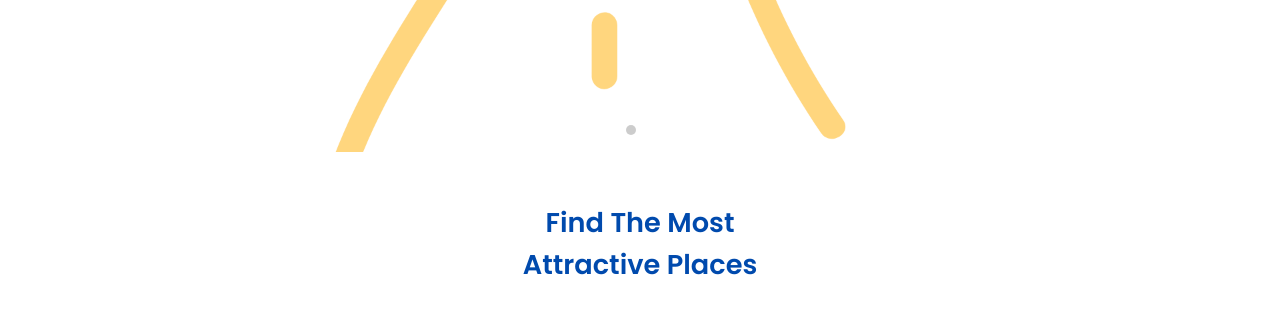
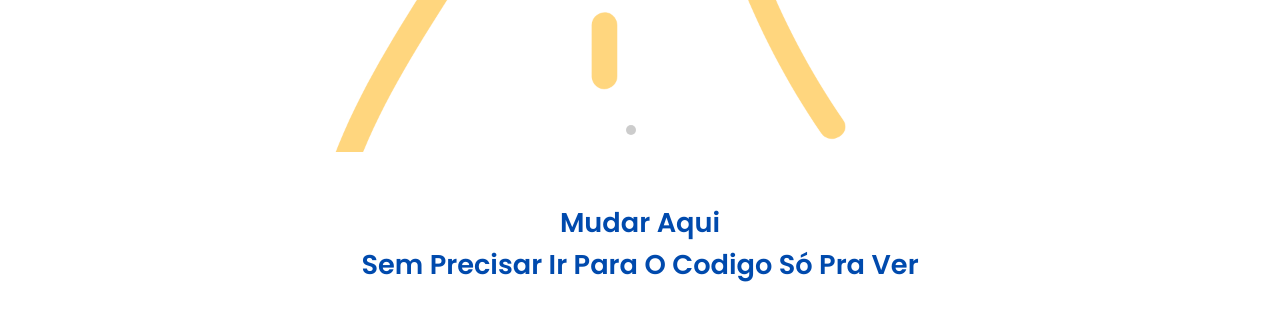
Before and after one commit to eduardoandraade/blog-site-take-fullness, a plain HTML site: page index.html in a window 1280 px wide. Shown: the part 488-800 px from the top of the page. Drawn offline with nearby package versions, Linux system fonts and the light colour scheme.

Commit message:
teste
parado a bastante tempo, voltando ao projeto aos poucos

```diff
--- a/index.html
+++ b/index.html
@@ -71,7 +71,7 @@ href="https://cdn.jsdelivr.net/npm/swiper/swiper-bundle.min.css"/>
 
     <section class="places" id="places">
         <div class="heading">
-          <h1>Find The Most <br>Attractive Places</h1>
+          <h1>mudar aqui <br>sem precisar ir para o codigo só pra ver</h1>
         </div>
         <div class="places-container">
           <div class="box">
```
Also changed, not shown: assets/banner03.jpg (added), assets/f30c0e45930792f05ed79e2071afbd0a.jpg (added).
